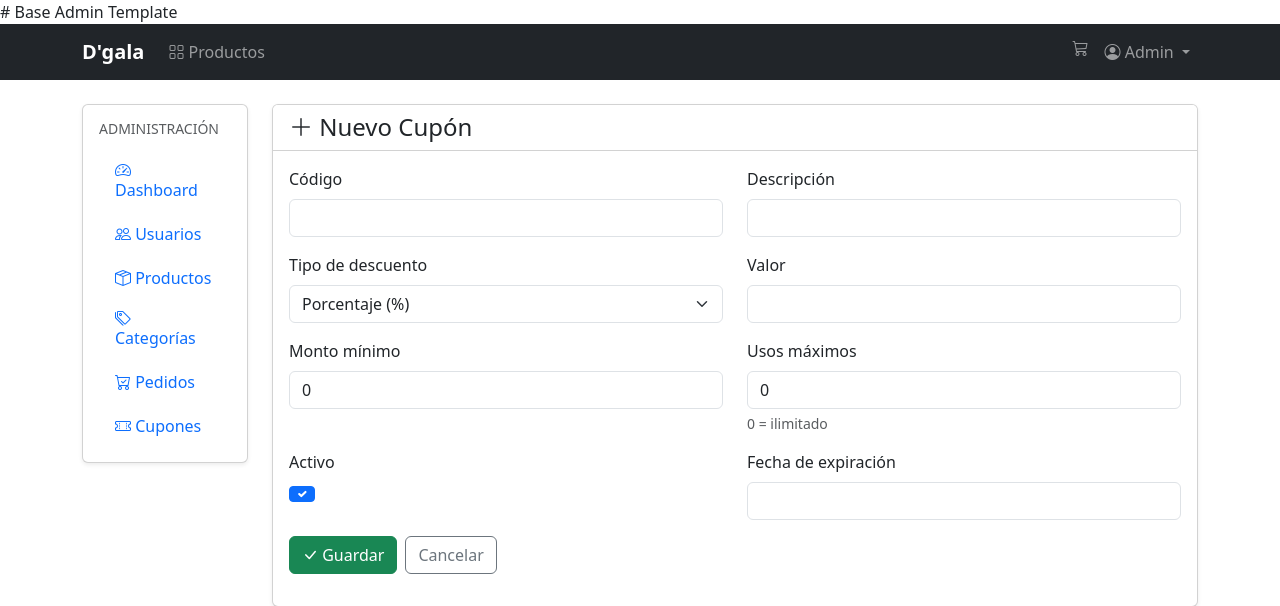
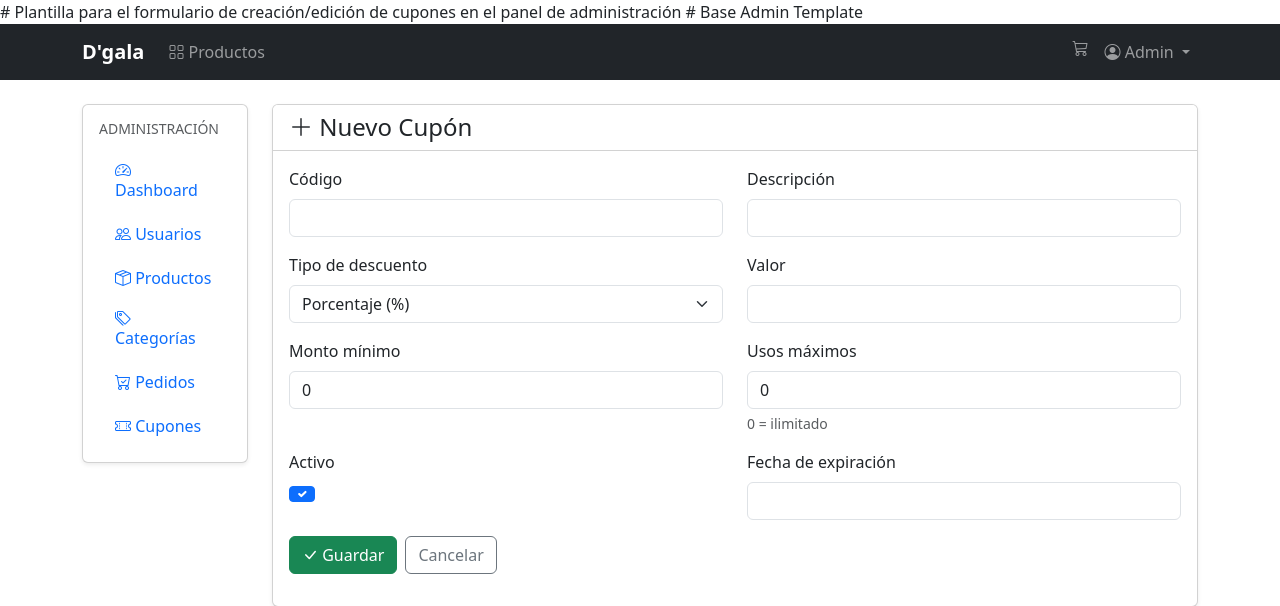
Before and after one commit to Azxino/ecommerce_django, a Django app: page /panel/cupones/crear/ in a window 1280 px wide. Shown: the top 606 px of the page. Run offline with Django 5.2, Linux system fonts and the light colour scheme; a user stored in the database is signed in; some libraries are stand-ins or nearby versions.

Commit message:
Plantilla de creacion y edicion de cupon

```diff
--- a/templates/dashboard/coupon_form.html
+++ b/templates/dashboard/coupon_form.html
@@ -1,3 +1,5 @@
+# Plantilla para el formulario de creación/edición de cupones en el panel de administración
+
 {% extends 'dashboard/base_admin.html' %}
 {% load static %}
 
```
